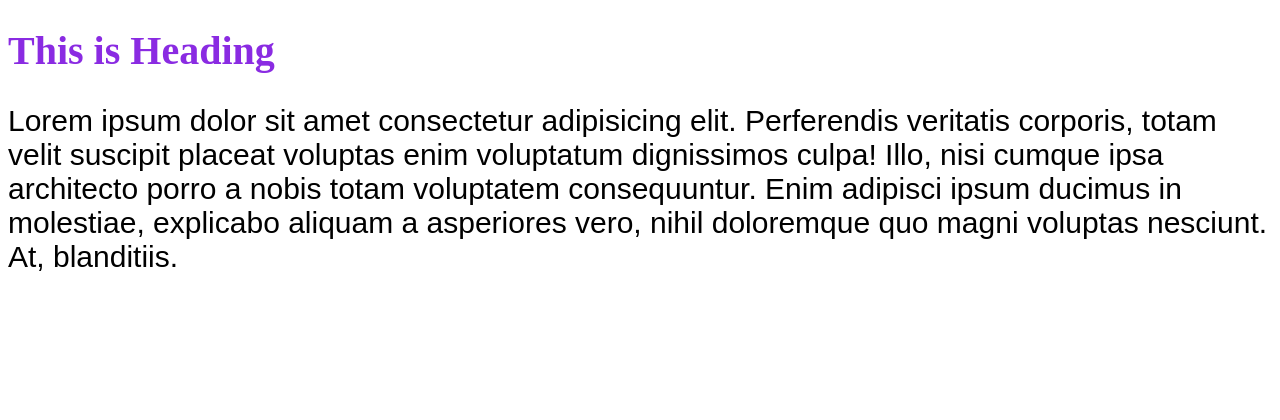
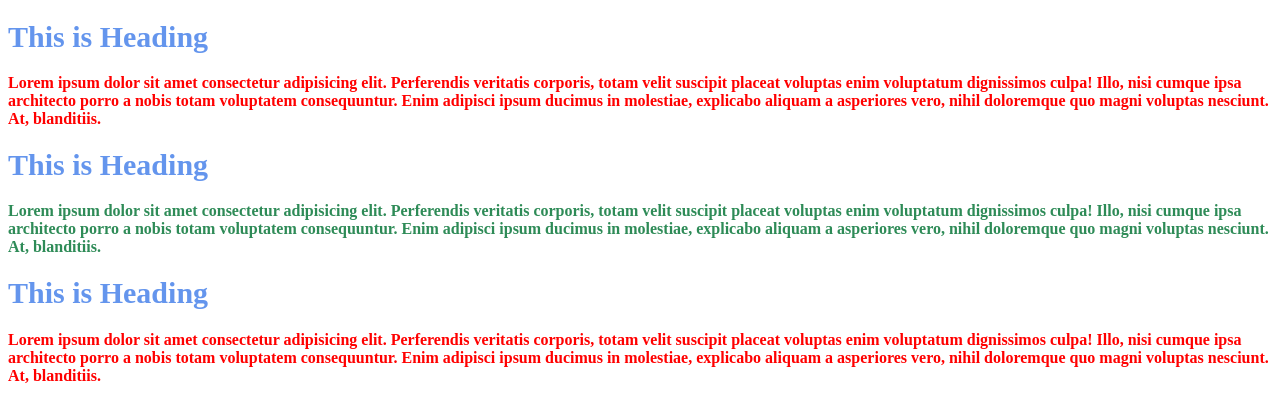
Before and after one commit to sanskarpareek14/FullStack, a plain HTML site: page index.html in a window 1280 px wide. Drawn offline with Linux system fonts and the light colour scheme.

Commit message:
Element selectors & ID Selectors

```diff
--- a/index.html
+++ b/index.html
@@ -6,11 +6,40 @@
     <meta http-equiv="X-UA-Compatible" content="IE=edge">
     <meta name="viewport" content="width=device-width, initial-scale=1.0">
     <title>Full Stack Session</title>
+    <style>
+        h1 {
+            color: cornflowerblue;
+            font-size: 30px;
+        }
+
+        p {
+            color: red;
+            font-weight: 600;
+        }
+
+        #first {
+            color: yellow !important;
+        }
+    </style>
 </head>
 
 <body>
-    <h1 style="color: blueviolet; font-size: 40px;">This is Heading</h1>
-    <p style="font-size:30px; font-family: Arial;">Lorem ipsum dolor sit amet consectetur adipisicing elit. Perferendis
+    <h1>This is Heading</h1>
+    <p>Lorem ipsum dolor sit amet consectetur adipisicing elit. Perferendis
+        veritatis corporis,
+        totam velit suscipit
+        placeat voluptas enim voluptatum dignissimos culpa! Illo, nisi cumque ipsa architecto porro a nobis totam
+        voluptatem consequuntur. Enim adipisci ipsum ducimus in molestiae, explicabo aliquam a asperiores vero, nihil
+        doloremque quo magni voluptas nesciunt. At, blanditiis.</p>
+    <h1>This is Heading</h1>
+    <p style="color:seagreen;">Lorem ipsum dolor sit amet consectetur adipisicing elit. Perferendis
+        veritatis corporis,
+        totam velit suscipit
+        placeat voluptas enim voluptatum dignissimos culpa! Illo, nisi cumque ipsa architecto porro a nobis totam
+        voluptatem consequuntur. Enim adipisci ipsum ducimus in molestiae, explicabo aliquam a asperiores vero, nihil
+        doloremque quo magni voluptas nesciunt. At, blanditiis.</p>
+    <h1 id="third">This is Heading</h1>
+    <p>Lorem ipsum dolor sit amet consectetur adipisicing elit. Perferendis
         veritatis corporis,
         totam velit suscipit
         placeat voluptas enim voluptatum dignissimos culpa! Illo, nisi cumque ipsa architecto porro a nobis totam
```
